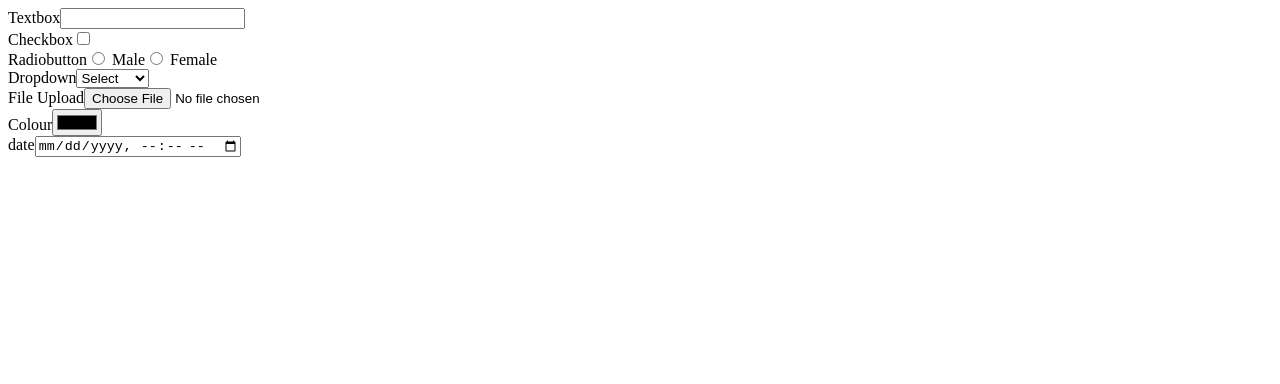
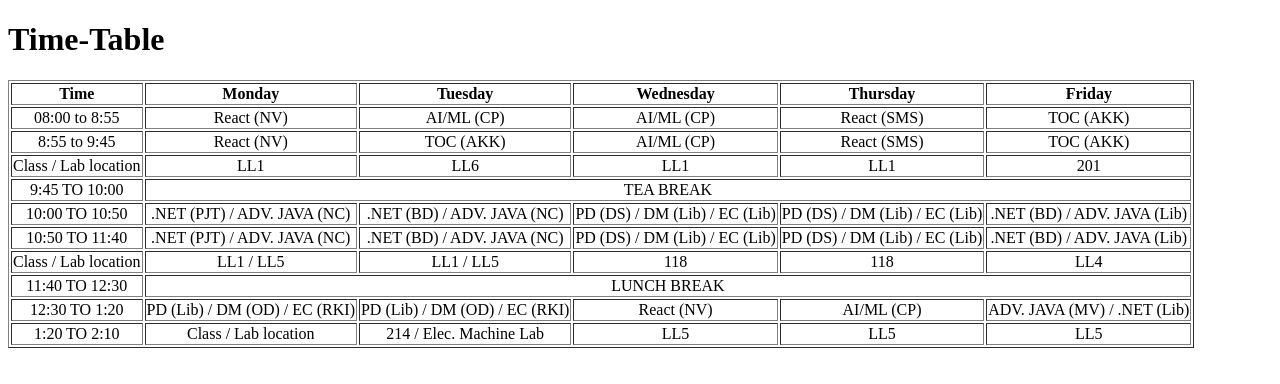
Before and after one commit to Vidhi134/BTech6CEB, a React (Vite) app: page / in a window 1280 px wide. Shown: the top 384 px of the page. Built offline with nearby package versions, Linux system fonts and the light colour scheme.

Commit message:
Timtable

```diff
--- /dev/null
+++ b/src/lec2412/timetable.jsx
@@ -0,0 +1,99 @@
+import * as React from "react";
+
+class Timetable extends React.Component {
+  render() {
+    return (
+      <div>
+        <h1>Time-Table</h1>
+        <table border="1" style={{  textAlign: "center" }}>
+          <thead>
+            <tr>
+              <th>Time</th>
+              <th>Monday</th>
+              <th>Tuesday</th>
+              <th>Wednesday</th>
+              <th>Thursday</th>
+              <th>Friday</th>
+            </tr>
+          </thead>
+          <tbody>
+            <tr>
+              <td>08:00 to 8:55</td>
+              <td>React (NV)</td>
+              <td>AI/ML (CP)</td>
+              <td>AI/ML (CP)</td>
+              <td>React (SMS)</td>
+              <td>TOC (AKK)</td>
+            </tr>
+            <tr>
+              <td>8:55 to 9:45</td>
+              <td>React (NV)</td>
+              <td>TOC (AKK)</td>
+              <td>AI/ML (CP)</td>
+              <td>React (SMS)</td>
+              <td>TOC (AKK)</td>
+            </tr>
+            <tr>
+              <td>Class / Lab location</td>
+              <td>LL1</td>
+              <td>LL6</td>
+              <td>LL1</td>
+              <td>LL1</td>
+              <td>201</td>
+            </tr>
+            <tr>
+              <td>9:45 TO 10:00</td>
+              <td colSpan="5">TEA BREAK</td>
+            </tr>
+            <tr>
+              <td>10:00 TO 10:50</td>
+              <td>.NET (PJT) / ADV. JAVA (NC)</td>
+              <td>.NET (BD) / ADV. JAVA (NC)</td>
+              <td>PD (DS) / DM (Lib) / EC (Lib)</td>
+              <td>PD (DS) / DM (Lib) / EC (Lib)</td>
+              <td>.NET (BD) / ADV. JAVA (Lib)</td>
+            </tr>
+            <tr>
+              <td>10:50 TO 11:40</td>
+              <td>.NET (PJT) / ADV. JAVA (NC)</td>
+              <td>.NET (BD) / ADV. JAVA (NC)</td>
+              <td>PD (DS) / DM (Lib) / EC (Lib)</td>
+              <td>PD (DS) / DM (Lib) / EC (Lib)</td>
+              <td>.NET (BD) / ADV. JAVA (Lib)</td>
+            </tr>
+            <tr>
+              <td>Class / Lab location</td>
+              <td>LL1 / LL5</td>
+              <td>LL1 / LL5</td>
+              <td>118</td>
+              <td>118</td>
+              <td>LL4</td>
+            </tr>
+            <tr>
+              <td>11:40 TO 12:30</td>
+              <td colSpan="5">LUNCH BREAK</td>
+            </tr>
+            <tr>
+              <td>12:30 TO 1:20</td>
+              <td>PD (Lib) / DM (OD) / EC (RKI)</td>
+              <td>PD (Lib) / DM (OD) / EC (RKI)</td>
+              <td>React (NV)</td>
+              <td>AI/ML (CP)</td>
+              <td>ADV. JAVA (MV) / .NET (Lib)</td>
+            </tr>
+            <tr>
+              <td>1:20 TO 2:10</td>
+              <td>Class / Lab location</td>
+              <td>214 / Elec. Machine Lab</td>
+              <td>LL5</td>
+              <td>LL5</td>
+              <td>LL5</td>
+            </tr>
+          </tbody>
+        </table>
+      </div>
+    );
+  }
+}
+
+export default Timetable;
--- a/src/main.jsx
+++ b/src/main.jsx
@@ -1,10 +1,11 @@
 import { StrictMode } from 'react'
 import { createRoot } from 'react-dom/client'
+import Timetable from './lec2412/timetable'
 //import Component1 from './lec2412/component1'
-import HtmlComponent from './lec2412/htmlcomp'
+//import HtmlComponent from './lec2412/htmlcomp'
 
 createRoot(document.getElementById('root')).render(
   <StrictMode>
-    <HtmlComponent/>
+    <Timetable/>
   </StrictMode>,
 )
```
